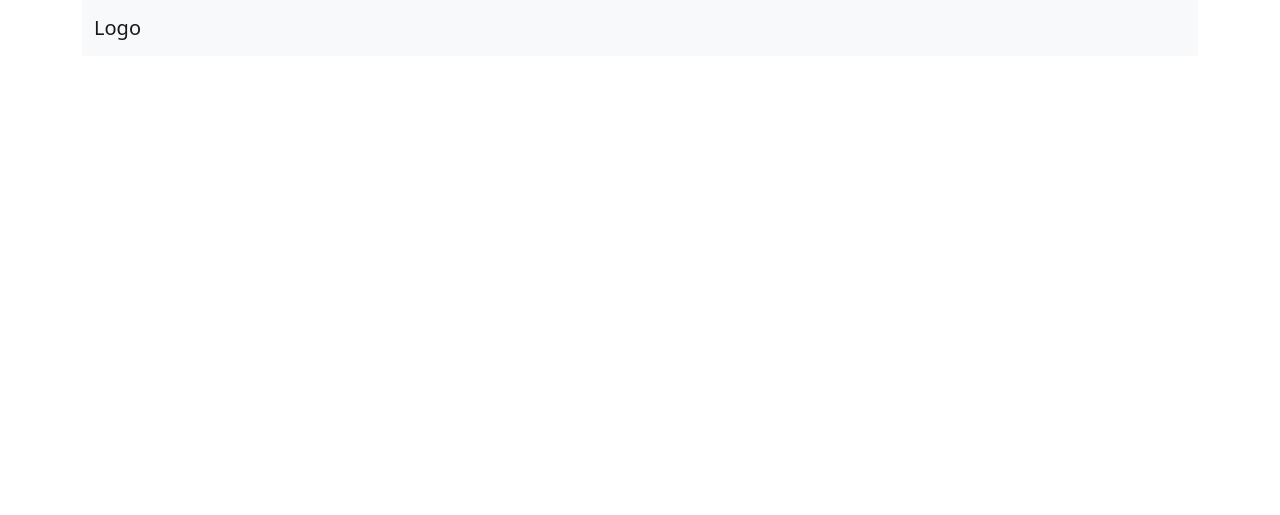
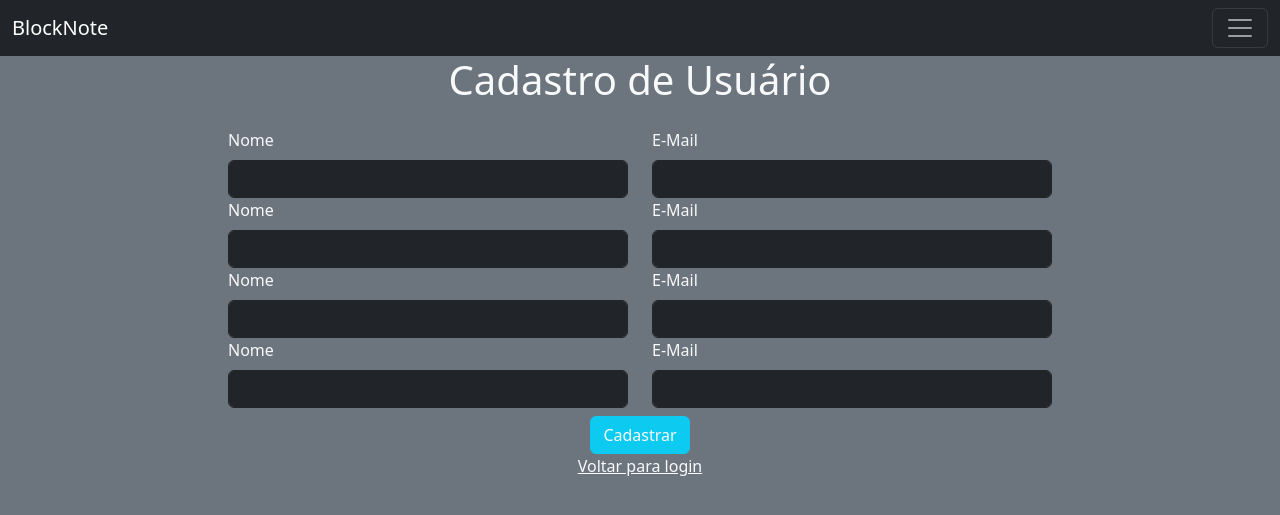
Before and after one commit to guidionisio5/blocknote, a PHP site: page /cadastro_usuario.php in a window 1280 px wide. Before the commit the part shown is almost empty. Shown: the top 515 px of the page. Run offline with PHP 8.4, Linux system fonts and the light colour scheme.

Commit message:
inicio inputs

```diff
--- a/cadastro_usuario.php
+++ b/cadastro_usuario.php
@@ -11,20 +11,97 @@
 
 </head>
 
-<body>
-    <div class="container">
-        <nav class="navbar navbar-expand-lg bg-light">
+<body class="bg-secondary">
+    <!-- INÍCIO CONTAINER -->
+    <div class="container-fluid p-0 m-0">
+
+        <!-- INÍCIO MENU -->
+        <nav class="navbar navbar-dark bg-dark">
             <div class="container-fluid">
-                <button class="navbar-toggler" type="button" data-bs-toggle="collapse" data-bs-target="#navbarTogglerDemo01" aria-controls="navbarTogglerDemo01" aria-expanded="false" aria-label="Toggle navigation">
+                <a class="navbar-brand" href="index.php">BlockNote</a>
+                <button class="navbar-toggler " type="button" data-bs-toggle="collapse" data-bs-target="#navbarToggleExternalContent" aria-controls="navbarToggleExternalContent" aria-expanded="false" aria-label="Toggle navigation">
                     <span class="navbar-toggler-icon"></span>
                 </button>
-                <div class="collapse navbar-collapse" id="navbarTogglerDemo01">
-                    <a class="navbar-brand" href="index.php">Logo</a>
-
-                </div>
             </div>
         </nav>
+        <div class="collapse" id="navbarToggleExternalContent">
+            <div class="bg-dark text-bg-dark text-end p-4">
+                <ul class="navbar-nav me-auto mb-2 mb-lg-0">
+                    <li class="nav-item">
+                        <a class="nav-link" href="#">Suporte</a>
+                    </li>
+                    <li class="nav-item">
+                        <a class="nav-link" href="#">Link</a>
+                    </li>
+                </ul>
+            </div>
+        </div>
+        <!-- FIM MENU -->
+
+        <!-- INÍCIO CADASTRO USUÁRIO -->
+        <div class="text-center">
+            <h1 class="text-light">Cadastro de Usuário</h1>
+        </div>
+
+        <div>
+            <form class="p-3 text-light" action="">
+                <div class="row justify-content-md-center">
+                    <div class="col-4">
+                        <label class="form-label" for="nome">Nome</label>
+                        <input class="form-control bg-dark border-dark" type="text" name="nome" id="nome">
+                    </div>
+
+                    <div class="col-4">
+                        <label class="form-label" for="email">E-Mail</label>
+                        <input class="form-control bg-dark border-dark" type="text" name="email" id="email">
+                    </div>
+                </div>
+                <div class="row justify-content-md-center">
+                    <div class="col-4">
+                        <label class="form-label" for="nome">Nome</label>
+                        <input class="form-control bg-dark border-dark" type="text" name="nome" id="nome">
+                    </div>
+
+                    <div class="col-4">
+                        <label class="form-label" for="email">E-Mail</label>
+                        <input class="form-control bg-dark border-dark" type="text" name="email" id="email">
+                    </div>
+                </div>
+                <div class="row justify-content-md-center">
+                    <div class="col-4">
+                        <label class="form-label" for="nome">Nome</label>
+                        <input class="form-control bg-dark border-dark" type="text" name="nome" id="nome">
+                    </div>
+
+                    <div class="col-4">
+                        <label class="form-label" for="email">E-Mail</label>
+                        <input class="form-control bg-dark border-dark" type="text" name="email" id="email">
+                    </div>
+                </div>
+                <div class="row justify-content-md-center">
+                    <div class="col-4">
+                        <label class="form-label" for="nome">Nome</label>
+                        <input class="form-control bg-dark border-dark" type="text" name="nome" id="nome">
+                    </div>
+
+                    <div class="col-4">
+                        <label class="form-label" for="email">E-Mail</label>
+                        <input class="form-control bg-dark border-dark" type="text" name="email" id="email">
+                    </div>
+                </div>
+
+                <div class="text-center">
+                    <button class="btn btn-info text-light mt-2" type="submit">Cadastrar</button>
+                </div>
+                <div class="text-center">
+                    <a class="text-light " href="index.php">Voltar para login</a>
+                </div>
+            </form>
+        </div>
+        <!-- FIM CADASTRO USUÁRIO -->
     </div>
+    <!-- FIM CONTAINER -->
+
     <!-- Importação JS Bootstrap -->
     <script src="https://cdn.jsdelivr.net/npm/bootstrap@5.2.1/dist/js/bootstrap.bundle.min.js" integrity="sha384-u1OknCvxWvY5kfmNBILK2hRnQC3Pr17a+RTT6rIHI7NnikvbZlHgTPOOmMi466C8" crossorigin="anonymous"></script>
 </body>
```
